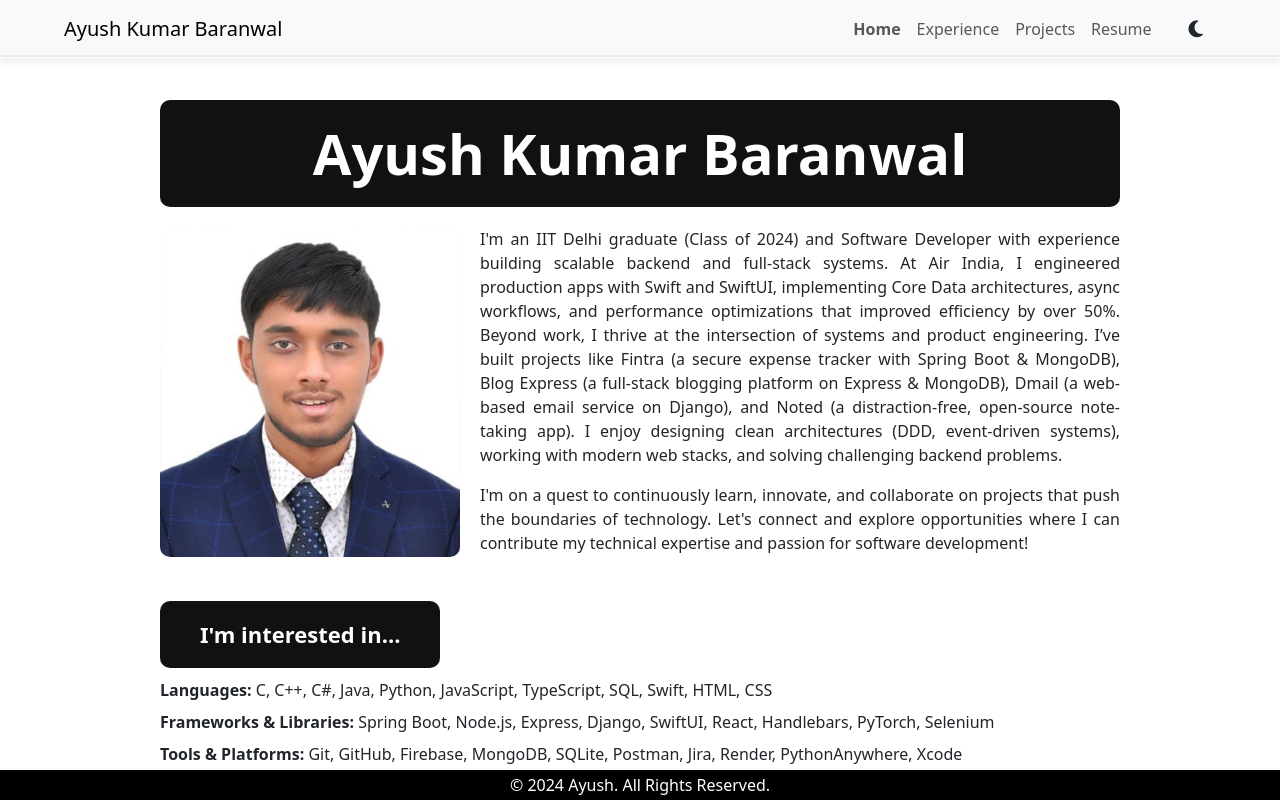
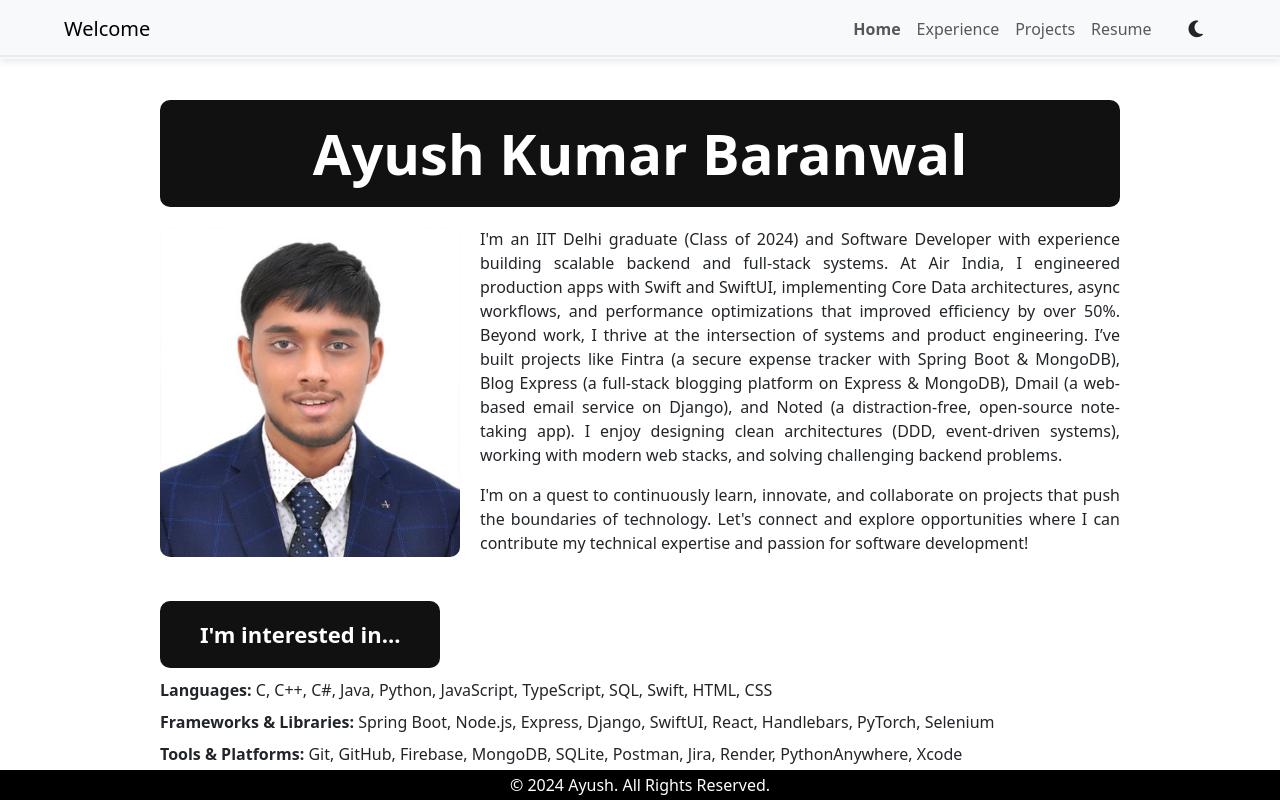
Before and after one commit to Ayush-Baranwal-X/Ayush-Baranwal-X.github.io, a React (Create React App) app: page / in a window 1280 px wide. Shown: the top 800 px of the page. Built offline with nearby package versions, Linux system fonts and the light colour scheme.

Commit message:
New build with minor change

```diff
--- a/src/App.js
+++ b/src/App.js
@@ -94,7 +94,7 @@ function App() {
           element={
             <>
               <Header
-                title="Ayush Kumar Baranwal"
+                title="Welcome"
                 home
                 toggleTheme={toggleTheme}
                 progress
```
Also changed, not shown: 7 other files (tests, documents, lock files or other folders).
